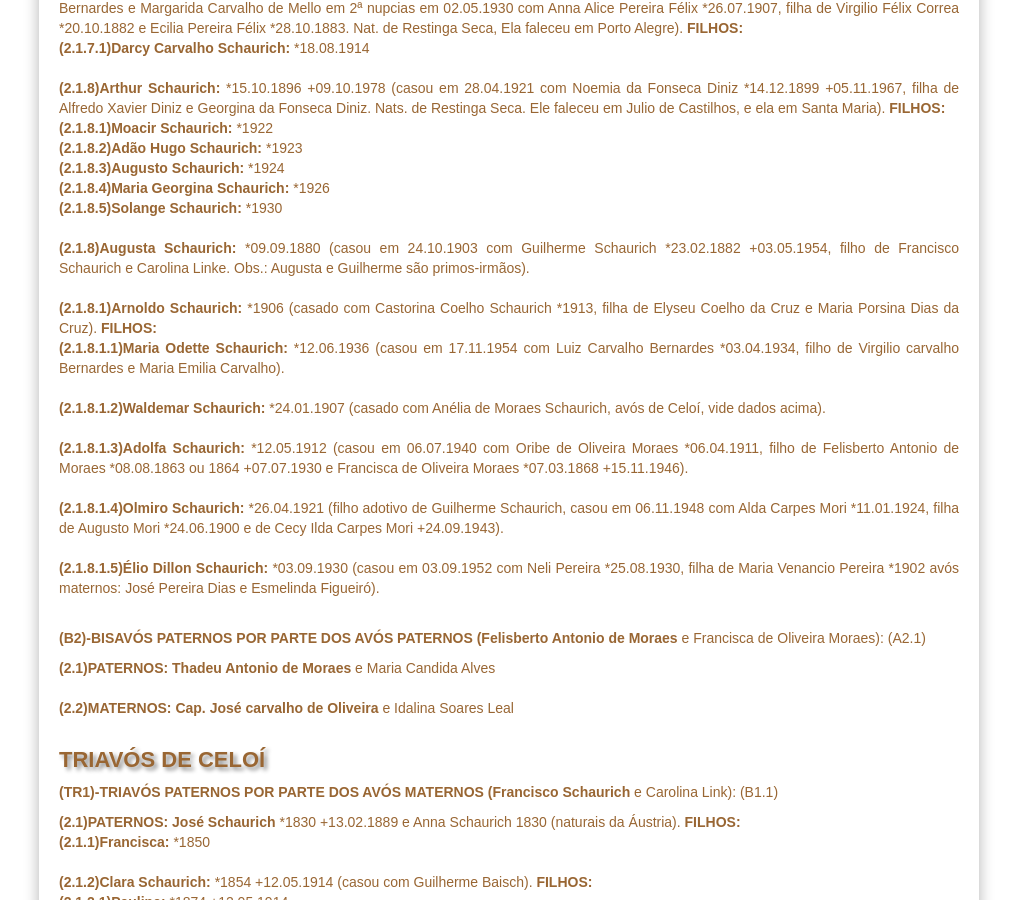
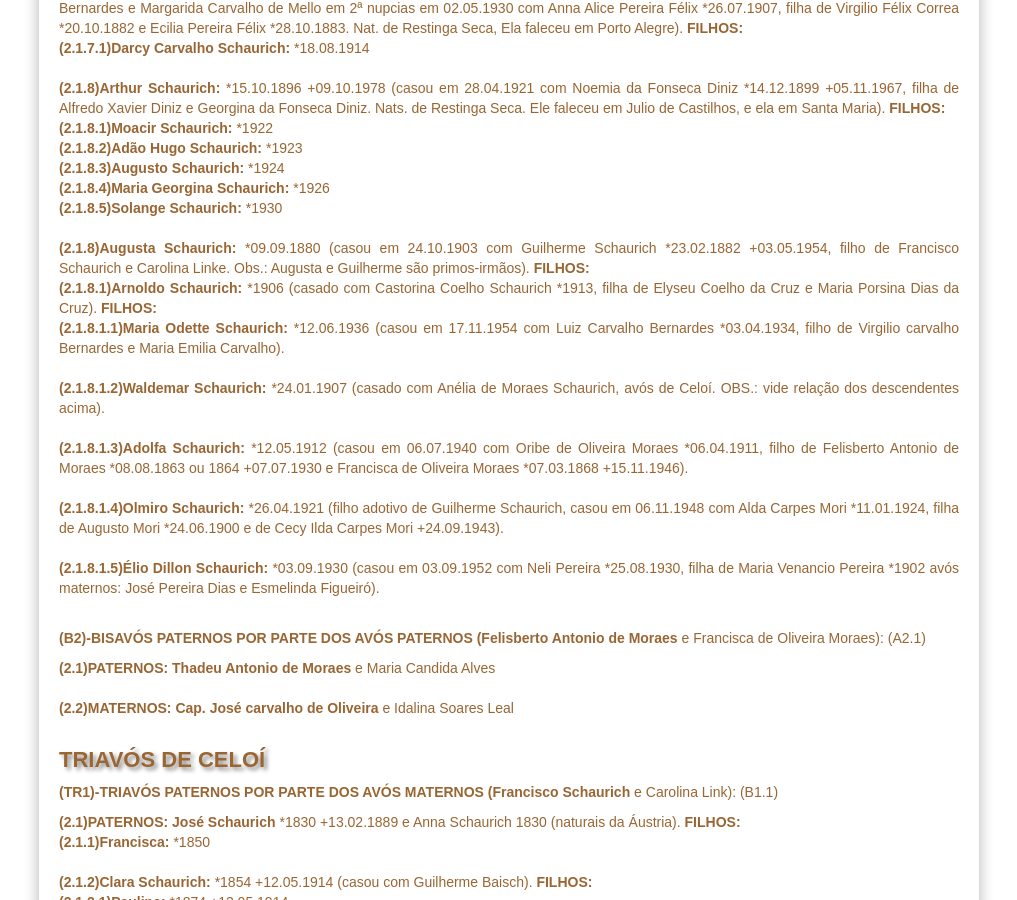
Before and after one commit to claudiovargas1955/claudiovargas1955.github.io, a Jekyll site: the page built from _pages/familia-schaurich.html, in a window 1280 px wide and 900 px high, scrolled down 2849 px. Shown: the whole window, without its empty margins (131-1148 px from the left). Built offline with Jekyll 4.4.1, drawn with Linux system fonts in a browser that asks for light colours; some web fonts are replaced.

Commit message:
Update familia-schaurich.html

```diff
--- a/_pages/familia-schaurich.html
+++ b/_pages/familia-schaurich.html
@@ -304,24 +304,24 @@
                  <b>(2.1.8.5)Solange Schaurich: </b>*1930<br><br>
 
            <b>(2.1.8)Augusta Schaurich: </b>*09.09.1880 (casou em 24.10.1903 com Guilherme Schaurich *23.02.1882 +03.05.1954, filho
-           de Francisco Schaurich e Carolina Linke. Obs.: Augusta e Guilherme são primos-irmãos).<br><br>
-                  <b>(2.1.8.1)Arnoldo Schaurich: </b>*1906 (casado com Castorina Coelho Schaurich *1913, filha de Elyseu Coelho da Cruz e Maria
-        Porsina Dias da Cruz). <b>FILHOS: </b><br>
-            <b>(2.1.8.1.1)Maria Odette Schaurich: </b>*12.06.1936 (casou em 17.11.1954 com Luiz Carvalho Bernardes *03.04.1934, filho de
-            Virgilio carvalho Bernardes e Maria Emilia Carvalho). <br><br>
+           de Francisco Schaurich e Carolina Linke. Obs.: Augusta e Guilherme são primos-irmãos). <b>FILHOS: </b><br>
+                  <b>(2.1.8.1)Arnoldo Schaurich: </b>*1906 (casado com Castorina Coelho Schaurich *1913, filha de Elyseu Coelho da Cruz
+                  e Maria Porsina Dias da Cruz). <b>FILHOS: </b><br>
+                  <b>(2.1.8.1.1)Maria Odette Schaurich: </b>*12.06.1936 (casou em 17.11.1954 com Luiz Carvalho Bernardes *03.04.1934,
+                  filho de Virgilio carvalho Bernardes e Maria Emilia Carvalho). <br><br>
 
-            <b>(2.1.8.1.2)Waldemar Schaurich: </b> *24.01.1907 (casado com Anélia de Moraes Schaurich, avós de Celoí, vide dados acima).
-            <br><br>
+                  <b>(2.1.8.1.2)Waldemar Schaurich: </b> *24.01.1907 (casado com Anélia de Moraes Schaurich, avós de Celoí. OBS.:
+                  vide relação dos descendentes acima).<br><br>
 
-            <b>(2.1.8.1.3)Adolfa Schaurich: </b>*12.05.1912 (casou em 06.07.1940 com Oribe de Oliveira Moraes *06.04.1911, filho de
-            Felisberto Antonio de Moraes *08.08.1863 ou 1864 +07.07.1930 e Francisca de Oliveira Moraes *07.03.1868 +15.11.1946).
-            <br><br>
+                  <b>(2.1.8.1.3)Adolfa Schaurich: </b>*12.05.1912 (casou em 06.07.1940 com Oribe de Oliveira Moraes *06.04.1911, filho
+                  de Felisberto Antonio de Moraes *08.08.1863 ou 1864 +07.07.1930 e Francisca de Oliveira Moraes *07.03.1868
+                  +15.11.1946). <br><br>
 
-            <b>(2.1.8.1.4)Olmiro Schaurich: </b>*26.04.1921 (filho adotivo de Guilherme Schaurich, casou em 06.11.1948 com Alda Carpes Mori
-            *11.01.1924, filha de Augusto Mori *24.06.1900 e de Cecy Ilda Carpes Mori +24.09.1943).<br><br>
+                  <b>(2.1.8.1.4)Olmiro Schaurich: </b>*26.04.1921 (filho adotivo de Guilherme Schaurich, casou em 06.11.1948 com Alda
+                  Carpes Mori *11.01.1924, filha de Augusto Mori *24.06.1900 e de Cecy Ilda Carpes Mori +24.09.1943).<br><br>
 
-            <b>(2.1.8.1.5)Élio Dillon Schaurich: </b>*03.09.1930 (casou em 03.09.1952 com Neli Pereira *25.08.1930, filha de Maria Venancio
-            Pereira *1902 avós maternos: José Pereira Dias e Esmelinda Figueiró).<br><br>
+                  <b>(2.1.8.1.5)Élio Dillon Schaurich: </b>*03.09.1930 (casou em 03.09.1952 com Neli Pereira *25.08.1930, filha de Maria
+                  Venancio Pereira *1902 avós maternos: José Pereira Dias e Esmelinda Figueiró).<br><br>
 
 <p><b>(B2)-BISAVÓS PATERNOS POR PARTE DOS AVÓS PATERNOS (Felisberto Antonio de Moraes </b>e Francisca de Oliveira Moraes): (A2.1)
 <p><b>(2.1)PATERNOS: Thadeu Antonio de Moraes </b>e Maria Candida Alves <br><br>
```
